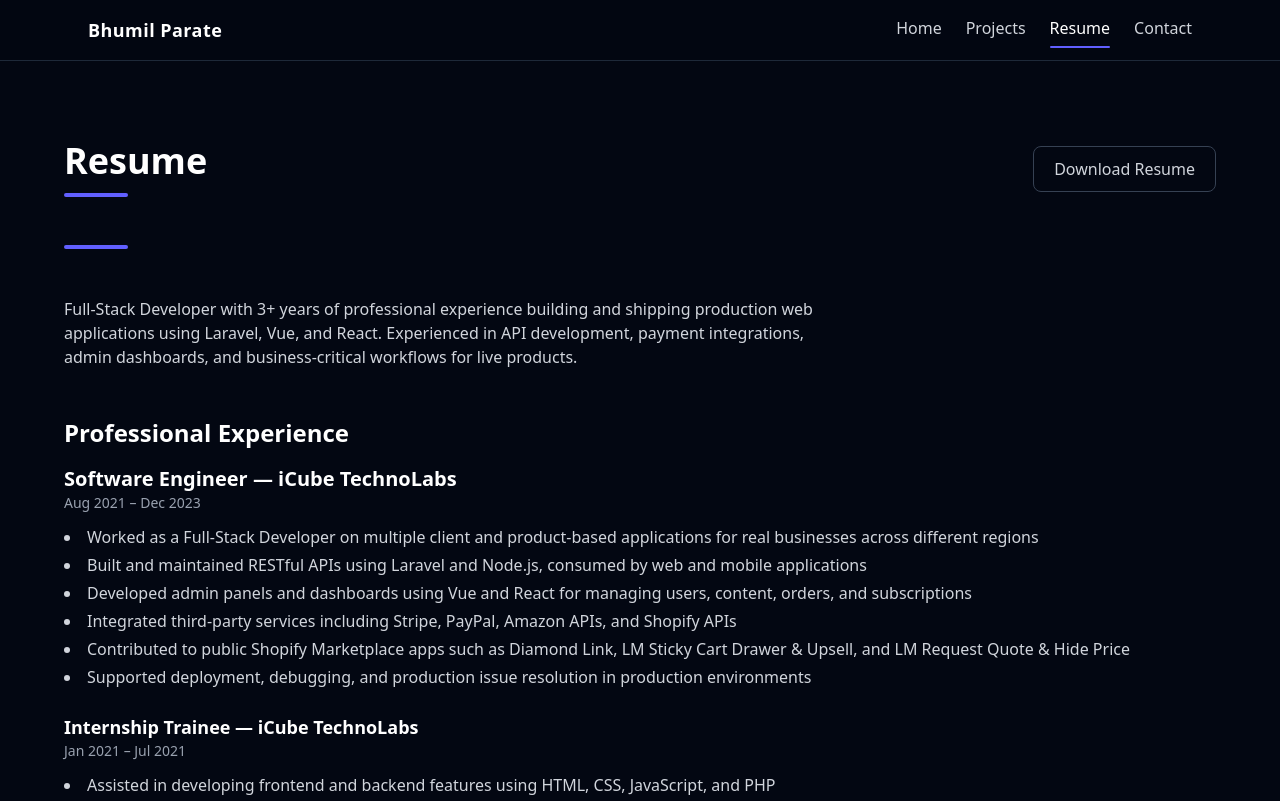
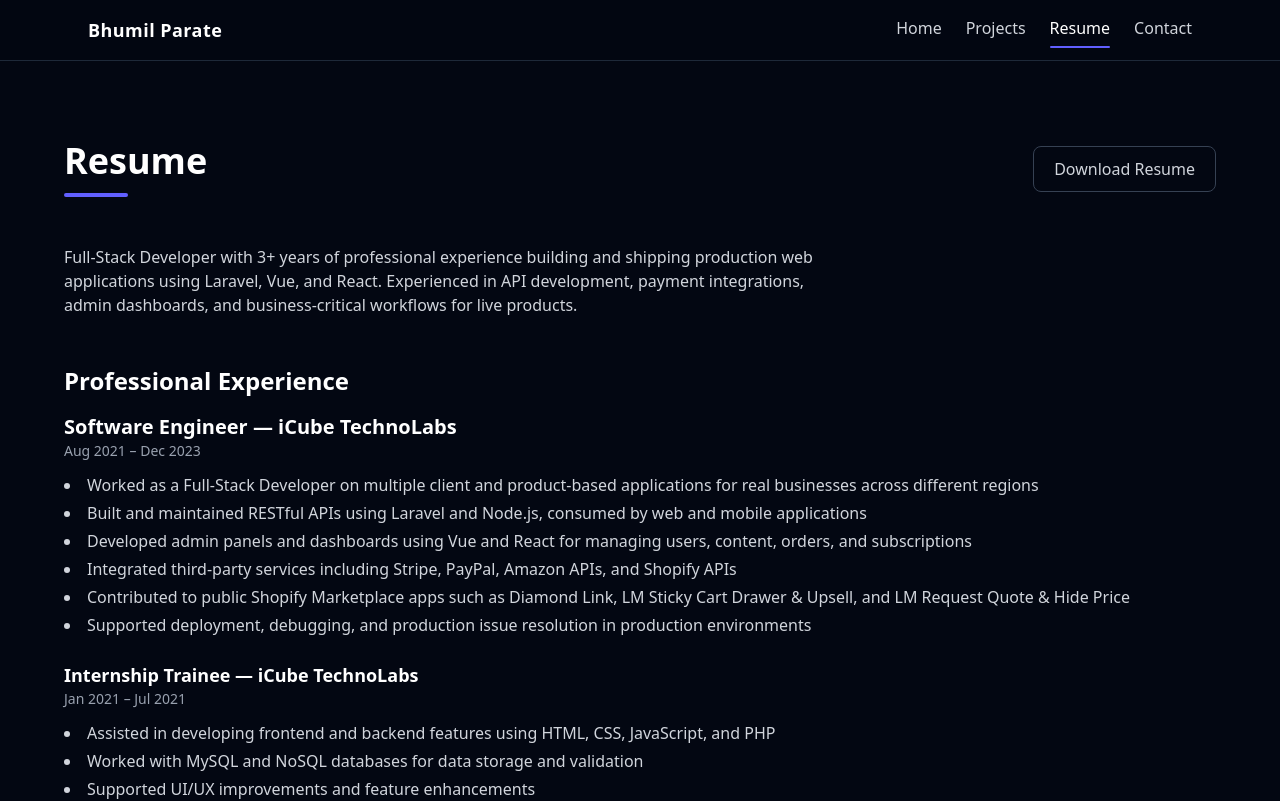
Before and after one commit to bhumzz1810/bhumil-parate-portfolio, a Vue app in the folder my-portfolio/: page /resume in a window 1280 px wide. Shown: the top 801 px of the page. Built offline with nearby package versions, Linux system fonts and the light colour scheme.

Commit message:
change is resume page

```diff
--- a/my-portfolio/src/pages/Resume.vue
+++ b/my-portfolio/src/pages/Resume.vue
@@ -21,7 +21,6 @@ import PageContainer from '@/components/PageContainer.vue'
   </a>
 </div>
 
-    <div class="w-16 h-1 bg-indigo-500 rounded-full mb-12"></div>
 
     <!-- Summary -->
     <p class="text-gray-300 max-w-3xl mb-12">
```
